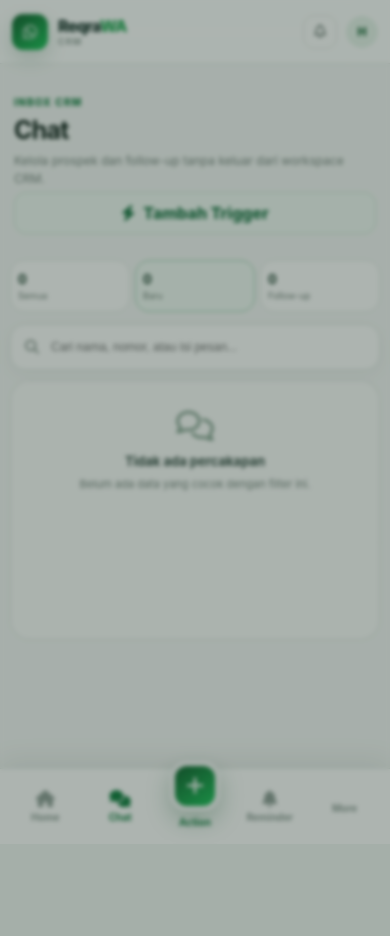
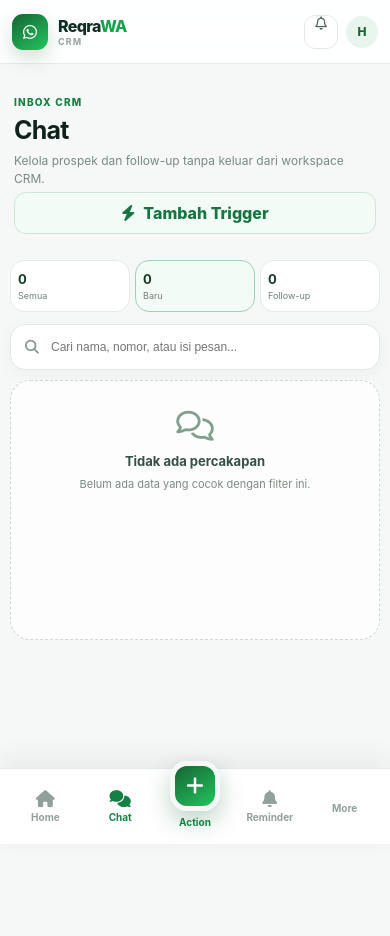
Before and after one commit to RMDN11/jwdpoloap, a PHP site: page /crm/index.php?page=chat&status=new in a window 390 px wide. Before the commit the page ends 828 px from the top, so only its background shows below. Run offline with PHP 8.4, Linux system fonts and the light colour scheme; the visitor is signed in with stand-in values (Sample User, id 1); data that the repository does not hold is empty; some libraries are stand-ins or nearby versions.

Commit message:
fix: prevent mobile chat backdrop from blurring CRM

```diff
--- a/crm/assets/css/app.css
+++ b/crm/assets/css/app.css
@@ -217,13 +217,24 @@ body{width:100%;min-width:0;overflow-x:hidden;padding-bottom:calc(92px + env(saf
 .nav-badge{position:absolute;top:2px;right:calc(50% - 24px);min-width:15px;height:15px;padding:0 4px;border-radius:999px;background:#dc2626;color:#fff;border:2px solid #fff;font-size:8px;line-height:11px;text-align:center;font-weight:900}
 
 /* Mobile chat sheet UX */
-.chat-sheet-backdrop{display:none}
+.chat-sheet-backdrop{display:none!important}
 @media(max-width:768px){
   body.crm-chat-sheet-open{overflow:hidden}
-  .chat-sheet-backdrop{position:fixed;inset:0;z-index:69;display:block;background:rgba(15,35,25,.34);backdrop-filter:blur(2px)}
+  body.crm-chat-sheet-open .chat-sheet-backdrop{display:block!important;position:fixed;inset:0;z-index:69;background:rgba(15,35,25,.34);backdrop-filter:blur(2px)}
   .chat-panel.has-contact{z-index:70}
   .chat-panel.has-contact .send-box-foot button{min-height:42px;padding-inline:16px}
 }
+
+/* Keep the global CRM header stable when page content changes. */
+.topbar .top-actions{display:flex;align-items:center;justify-content:flex-end;gap:10px;min-width:0}
+.topbar .page-title-desktop{flex:0 0 auto}
+.topbar .icon-btn,.topbar .avatar{flex:0 0 auto}
+@media(max-width:768px){
+  .topbar .page-title-desktop{display:none!important}
+  .topbar .top-actions{gap:8px}
+  .topbar .icon-btn,.topbar .avatar{display:grid!important;visibility:visible!important;opacity:1!important}
+}
+
 
 /* CRM V2: explicit active bottom-nav state */
 .bottom-nav .nav-item.active,
```
